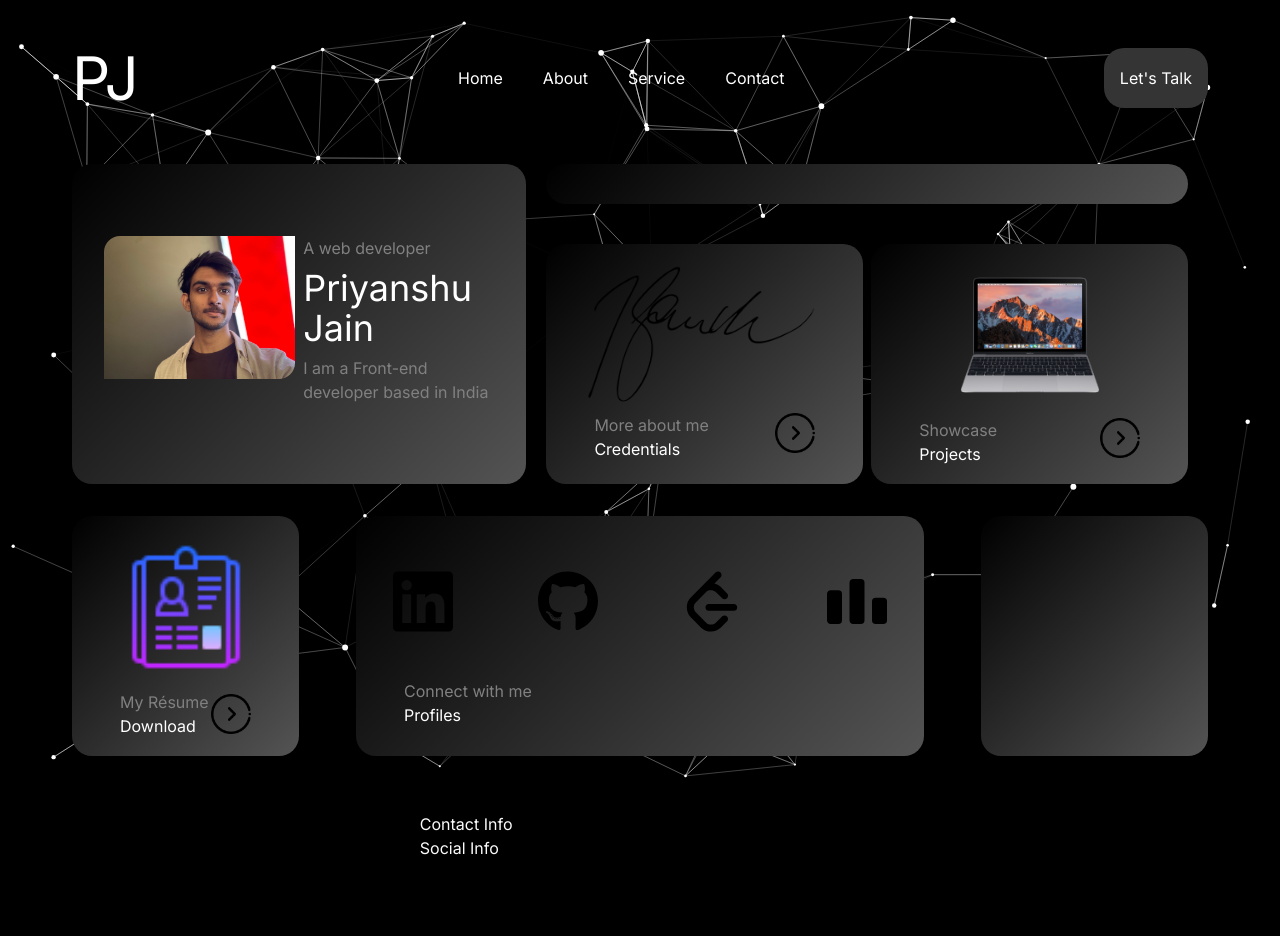
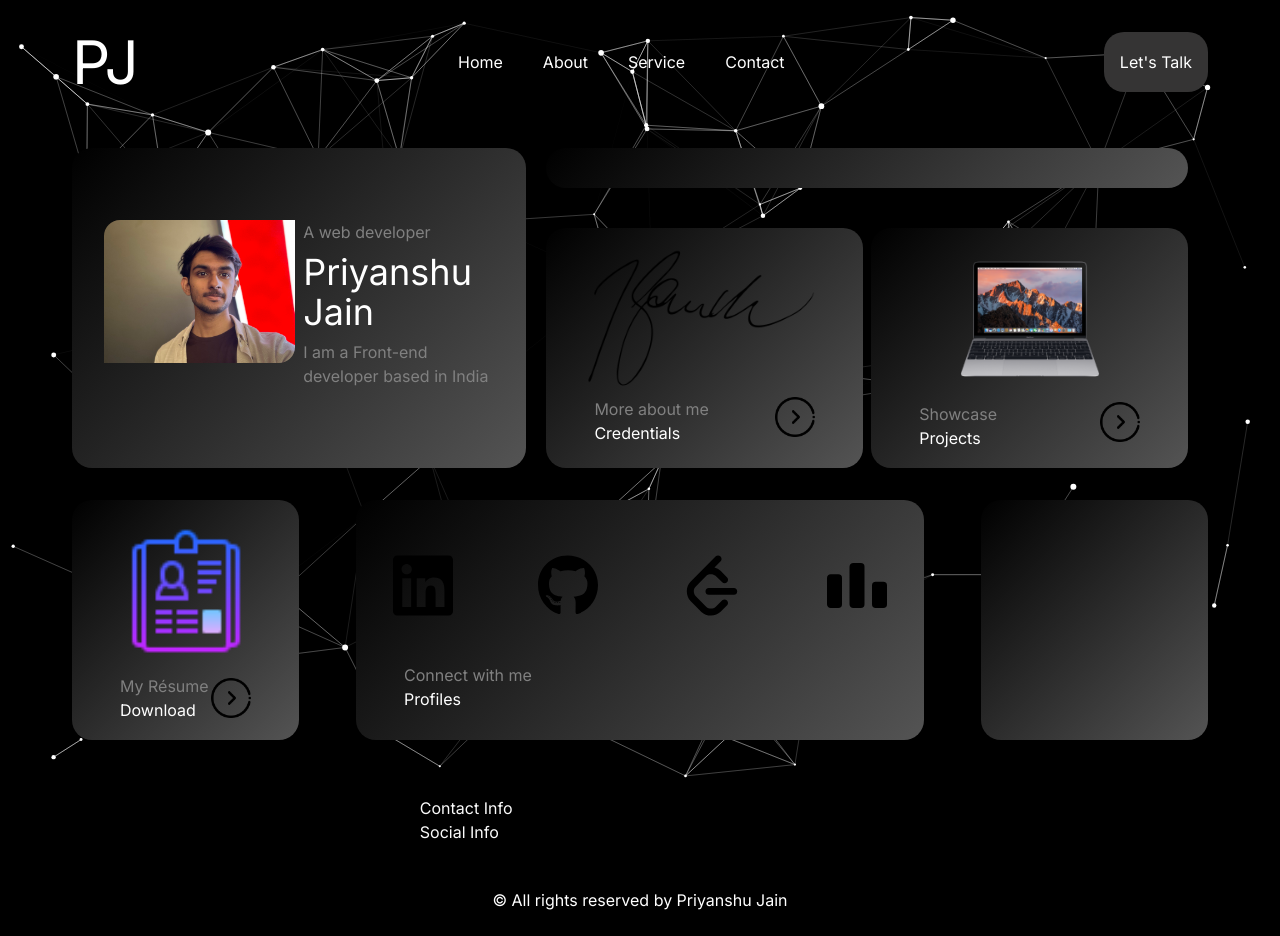
Before and after one commit to PriyanshuJain13/portfolio-new, a Next.js app: page / in a window 1280 px wide. Before the commit the page ends 908 px from the top, so only its background shows below. Built offline with nearby package versions, Linux system fonts and the light colour scheme.

Commit message:
added footer

```diff
--- a/app/page.tsx
+++ b/app/page.tsx
@@ -3,14 +3,16 @@ import Navbar from "@components/Navbar";
 import HomeBody from "@components/HomeBody";
 import Particle from "@components/Particle";
 import Contact from "@components/Contact";
+import Footer from "@components/Footer";
 
 export default function Home() {
   return (
-    <main className="flex min-h-screen flex-col p-4 my-8 mx-6 md:mx-14">
+    <main className="flex min-h-screen flex-col pt-4 pl-4 pr-4 mt-4 mx-6 md:mx-14">
       <div className="z-10">
         <Navbar />
         <HomeBody />
         <Contact />
+        <Footer />
       </div>
       <Particle />
     </main>
--- /dev/null
+++ b/components/Footer.tsx
@@ -0,0 +1,11 @@
+import React from 'react'
+
+const Footer = () => {
+  return (
+    <div>
+        <p className='text-white flex justify-center items-center p-6 mt-5 bg-black'>© All rights reserved  by Priyanshu Jain</p>
+    </div>
+  )
+}
+
+export default Footer
```
